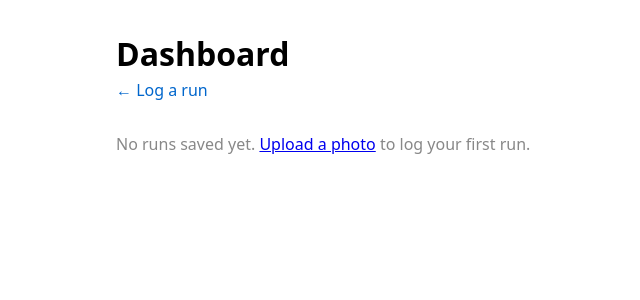
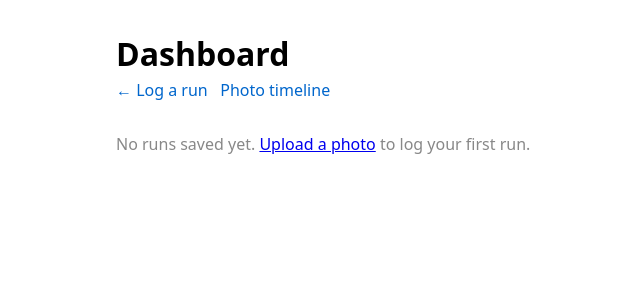
Before and after one commit to librenda/fitness-tracker, a Flask app: page /dashboard in a window 1280 px wide. Shown: the top 300 px of the page, without its empty margins (94-734 px from the left). Run offline with Flask 3, Linux system fonts and the light colour scheme; data that the repository does not hold is empty.

Commit message:
adw auto: edit app/templates/dashboard.html

```diff
--- a/app/templates/dashboard.html
+++ b/app/templates/dashboard.html
@@ -24,7 +24,7 @@
 </head>
 <body>
   <h1>Dashboard</h1>
-  <nav><a href="/">&larr; Log a run</a></nav>
+  <nav><a href="/">&larr; Log a run</a> &nbsp; <a href="/timeline">Photo timeline</a></nav>
 
   {% if not runs %}
   <p class="empty">No runs saved yet. <a href="/">Upload a photo</a> to log your first run.</p>
```
